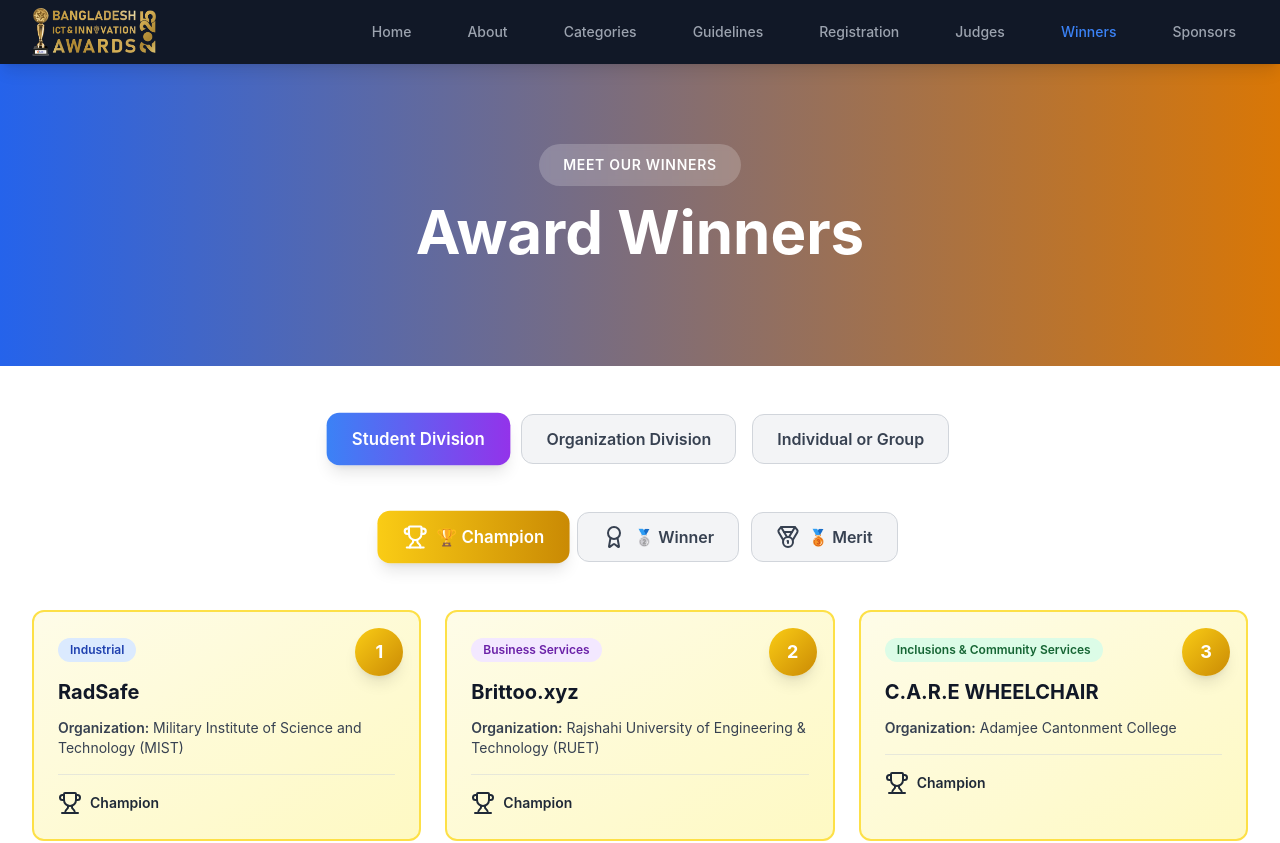
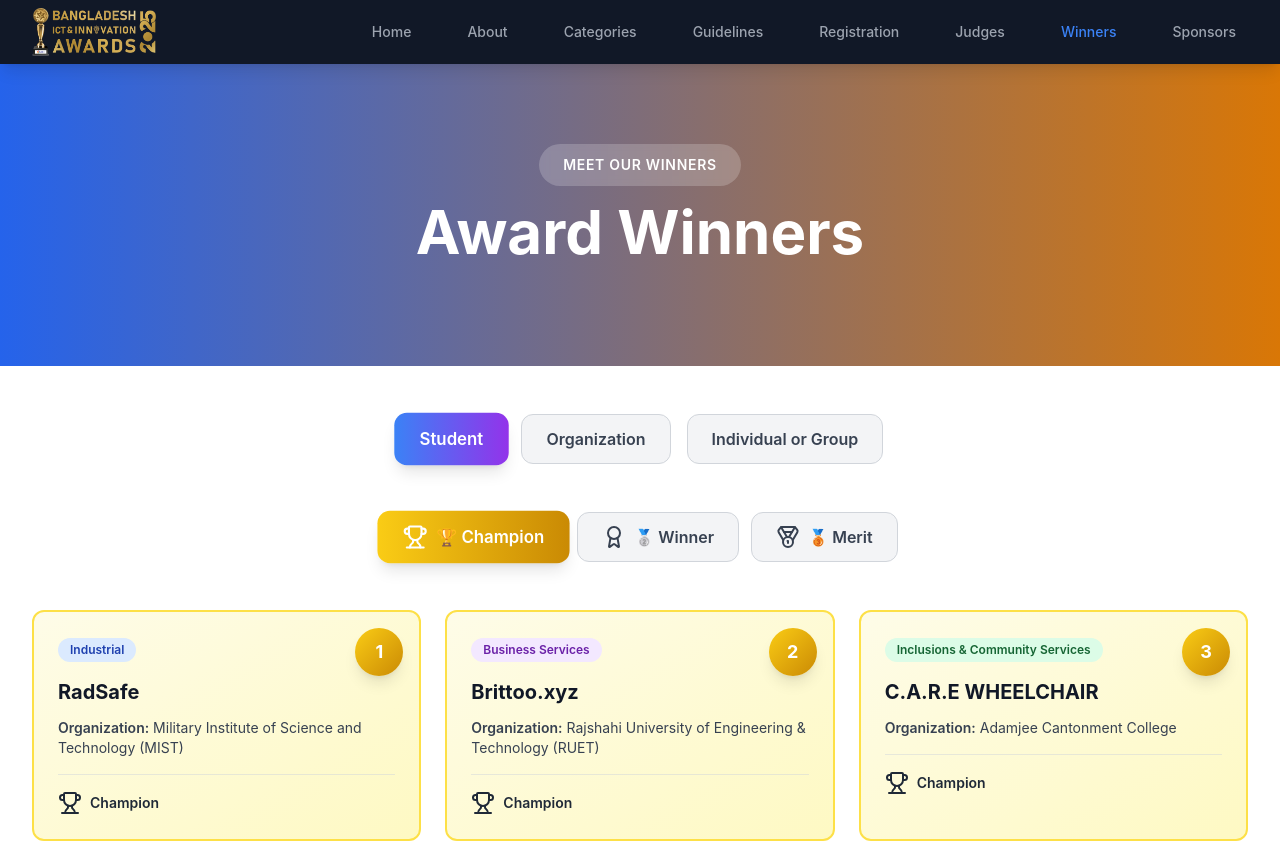
Before and after one commit to Ayonspoiler/BIIN_Award_Function, a React (Vite) app in the folder frontend/: page /winners in a window 1280 px wide. Shown: the top 843 px of the page. Built offline with nearby package versions, Linux system fonts and the light colour scheme.

Commit message:
Winner Page Updated.

```diff
--- a/frontend/src/pages/Winners.jsx
+++ b/frontend/src/pages/Winners.jsx
@@ -291,8 +291,8 @@
       <div className="max-w-7xl mx-auto px-4 sm:px-6 lg:px-8 mb-8 sm:mb-12 mt-8 sm:mt-12">
         <div className="flex flex-col sm:flex-row flex-wrap gap-2 sm:gap-4 justify-center">
           {[
-            { id: "student", label: "Student Division" },
-            { id: "organization", label: "Organization Division" },
+            { id: "student", label: "Student" },
+            { id: "organization", label: "Organization" },
             { id: "individual", label: "Individual or Group" },
           ].map((division) => (
             <button
```
